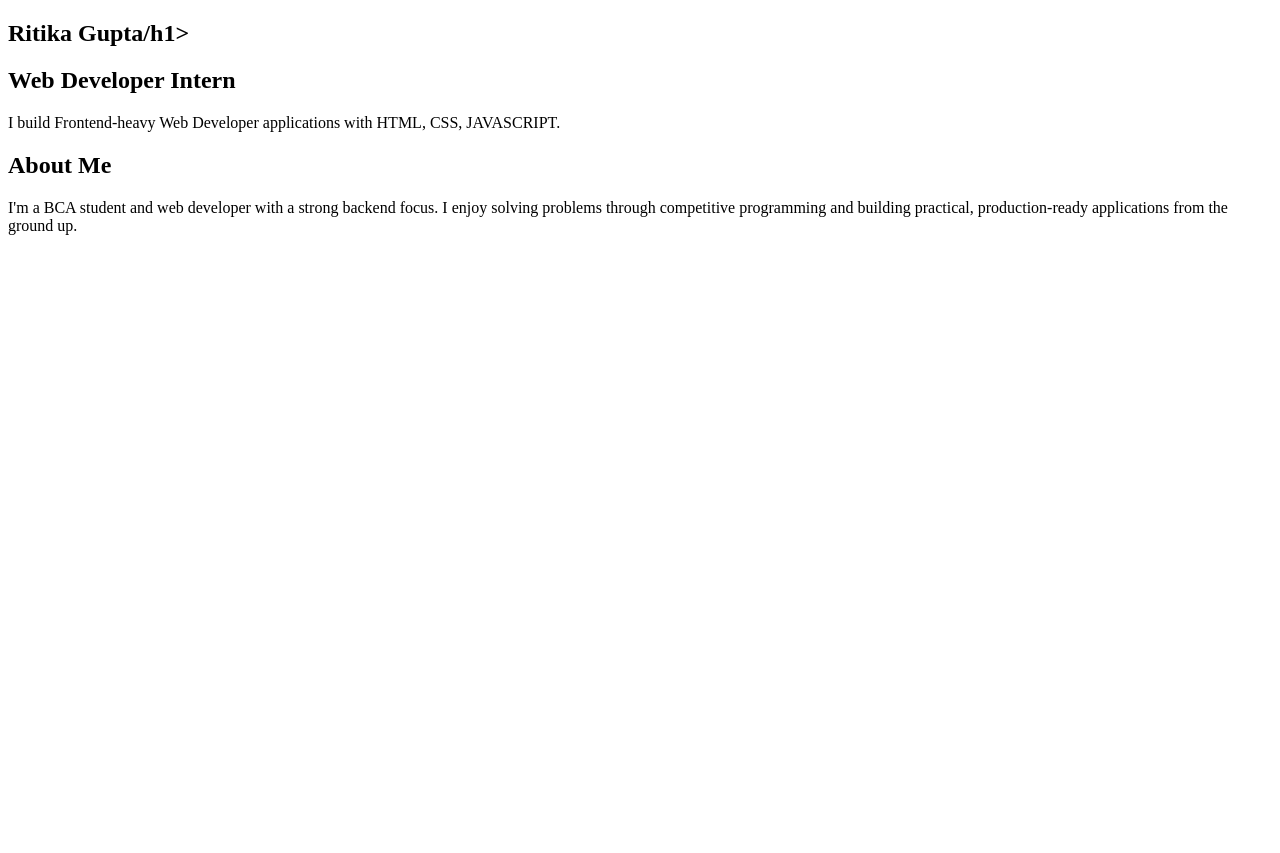
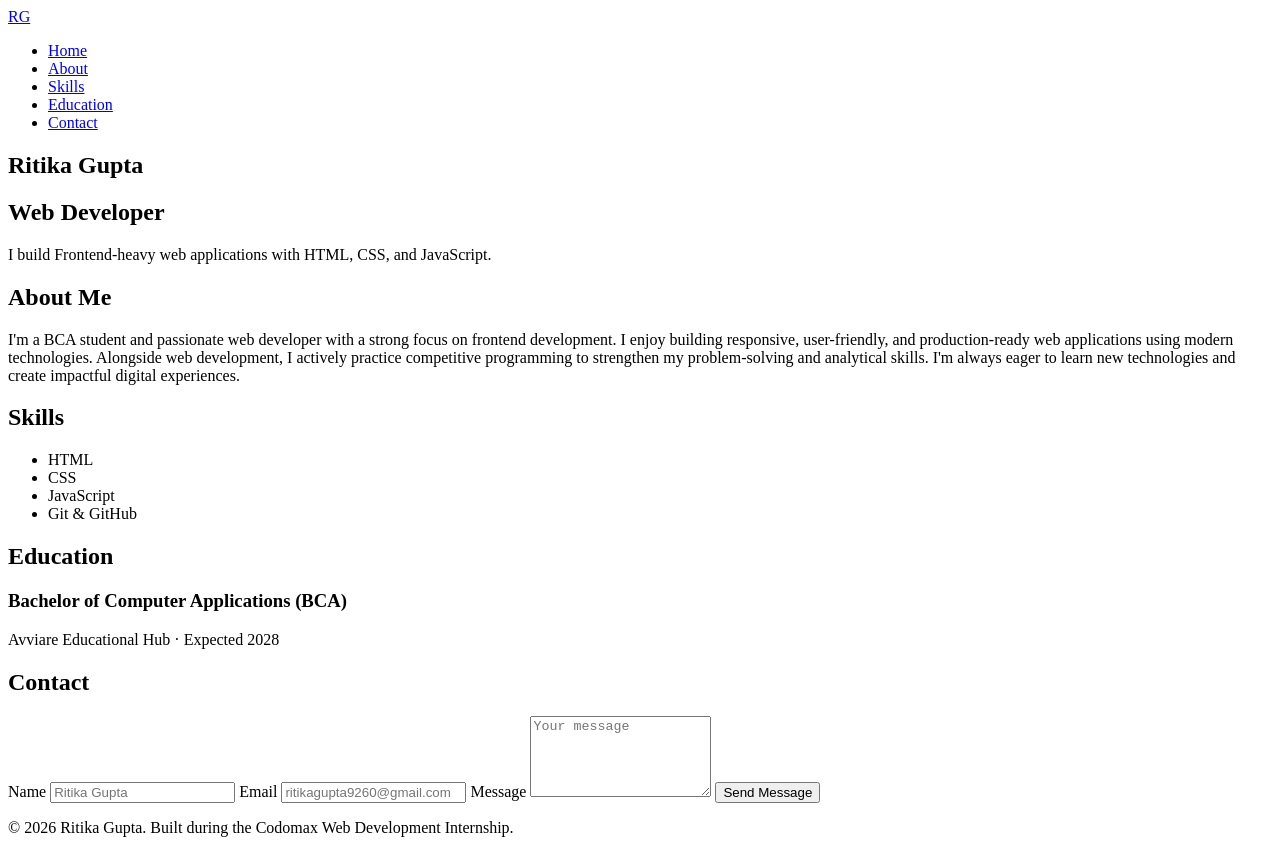
Before and after one commit to ritikagupta-hihi/codomax-internship-, a plain HTML site: page index.html in a window 1280 px wide. Before the commit the page ends 800 px from the top, so only its background shows below. Drawn offline with Linux system fonts and the light colour scheme.

Commit message:
Day 3: Navigation, skills, education, contact form, and footer

```diff
--- a/index.html
+++ b/index.html
@@ -1,28 +1,88 @@
 <!DOCTYPE html>
 <html lang="en">
+
 <head>
   <meta charset="UTF-8" />
   <meta name="viewport" content="width=device-width, initial-scale=1.0" />
   <title>Ritika Gupta - Web Developer</title>
 </head>
+
 <body>
+
+  <!-- Navigation -->
+  <header>
+    <nav class="navbar">
+      <a href="#hero" class="logo">RG</a>
+      <ul class="nav-links">
+        <li><a href="#hero">Home</a></li>
+        <li><a href="#about">About</a></li>
+        <li><a href="#skills">Skills</a></li>
+        <li><a href="#education">Education</a></li>
+        <li><a href="#contact">Contact</a></li>
+      </ul>
+    </nav>
+  </header>
 
   <!-- Hero / Home Section -->
   <section id="hero">
-    <h1>Ritika Gupta/h1>
-    <h2>Web Developer Intern</h2>
-    <p>I build Frontend-heavy Web Developer applications with HTML, CSS, JAVASCRIPT.</p>
+    <h1>Ritika Gupta</h1>
+    <h2>Web Developer</h2>
+    <p>I build Frontend-heavy web applications with HTML, CSS, and JavaScript.</p>
   </section>
 
   <!-- About Section -->
   <section id="about">
     <h2>About Me</h2>
     <p>
-      I'm a BCA student and web developer with a strong
-      backend focus. I enjoy solving problems through competitive programming and
-      building practical, production-ready applications from the ground up.
+      I'm a BCA student and passionate web developer with a strong focus on frontend development. I enjoy building
+      responsive, user-friendly, and production-ready web applications using modern technologies. Alongside web
+      development, I actively practice competitive programming to strengthen my problem-solving and analytical skills.
+      I'm always eager to learn new technologies and create impactful digital experiences.
     </p>
   </section>
 
+  <!-- Skills Section -->
+  <section id="skills">
+    <h2>Skills</h2>
+    <ul class="skills-list">
+      <li>HTML</li>
+      <li>CSS</li>
+      <li>JavaScript</li>
+      <li>Git &amp; GitHub</li>
+    </ul>
+  </section>
+
+  <!-- Education Section -->
+  <section id="education">
+    <h2>Education</h2>
+    <article class="education-item">
+      <h3>Bachelor of Computer Applications (BCA)</h3>
+      <p>Avviare Educational Hub &middot; Expected 2028</p>
+    </article>
+  </section>
+
+  <!-- Contact Section -->
+  <section id="contact">
+    <h2>Contact</h2>
+    <form id="contactForm" class="contact-form">
+      <label for="name">Name</label>
+      <input type="text" id="name" name="name" placeholder="Ritika Gupta" />
+
+      <label for="email">Email</label>
+      <input type="email" id="email" name="email" placeholder="ritikagupta9260@gmail.com" />
+
+      <label for="message">Message</label>
+      <textarea id="message" name="message" rows="5" placeholder="Your message"></textarea>
+
+      <button type="submit" class="btn-primary">Send Message</button>
+    </form>
+  </section>
+
+  <!-- Footer -->
+  <footer>
+    <p>&copy; 2026 Ritika Gupta. Built during the Codomax Web Development Internship.</p>
+  </footer>
+
 </body>
+
 </html>
```
